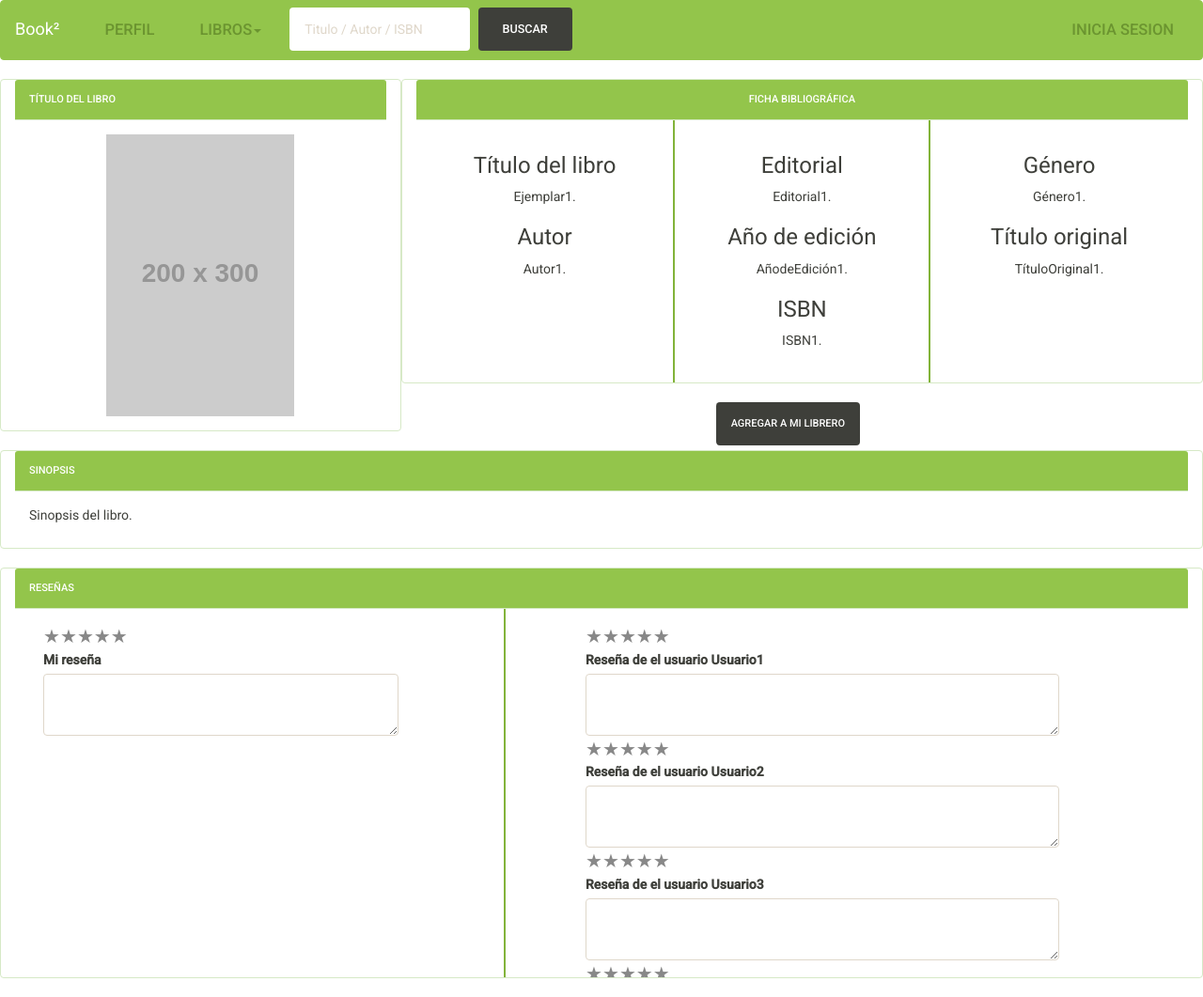
After one commit to bennymc/Proyecto, a PHP site: page /ejemplar.php in a window 1280 px wide. The commit adds this page. Shown: the whole page at 94% size. Run offline with PHP 8.4, Linux system fonts and the light colour scheme; grey boxes labelled with a size stand in for pictures from a placeholder-image service; some libraries are stand-ins or nearby versions.

Commit message:
Página para ejemplares

```diff
--- a/css/estilos.css
+++ b/css/estilos.css
@@ -56,7 +56,7 @@ div#contenedorlogin{
 h1#librero{
 	font-size: 3em;
 	color: black;
-	font-style: italic ;
+	/*font-style: italic ;*/
 }
 
 img#fotodeperfil{
@@ -74,8 +74,6 @@ h1#nombredeperfil{
 	text-align: center;
 }
 img#librodestacado{
-
-
 	border-radius: 5%;
 	border: solid #66971F;
 	box-shadow:1px 1px 30px 4px rgba(0,0,0,0.4);
@@ -92,3 +90,39 @@ img#librodestacado{
 a#editarperfil{
 	margin-bottom: 50px;
 }
+#ficha{
+	float: left;
+}
+
+.ec-stars-wrapper {
+	font-size: 0;
+	display: inline-block;
+}
+.ec-stars-wrapper a {
+	text-decoration: none;
+	display: inline-block;
+	font-size: 32px;
+	font-size: 2rem;
+
+	color: #888;
+}
+
+.ec-stars-wrapper:hover a {
+	color: rgb(39, 130, 228);
+}
+.ec-stars-wrapper > a:hover ~ a {
+	color: #888;
+}
+#userreview{
+	padding-left: 5em;
+	height: 28em;
+	overflow: scroll;
+	border-left: 2px solid #82B33A;
+}
+#ficha{
+	text-align: center;
+}
+.fichac{
+	border-left: 2px solid #82B33A;
+	border-right: 2px solid #82B33A;
+}
--- /dev/null
+++ b/ejemplar.php
@@ -0,0 +1,162 @@
+ 	<?php
+				include "includes/navbar.html";
+	?>
+			<div class="panel panel-success col-md-4">
+				  <div class="panel-heading">
+				    <h1 class="panel-title" id="titulo">Título del libro</h1>
+				  </div>
+				  <div class="panel-body">
+				    <img class="center-block" id="ejemplar" src="http://placehold.it/200x300" alt="Ejemplar">
+				  </div>
+	    	</div>
+	    	<div class="panel panel-success col-md-8" id="ficha">
+				  <div class="panel-heading">
+				    <h1 class="panel-title">Ficha bibliográfica</h1>
+				  </div>
+				  <div class="panel-body col-md-4">
+					  <h3>Título del libro</h3>
+					  <p>
+					  	Ejemplar1.
+					  </p>
+					  <h3>Autor</h3>
+					  <p>
+					  	Autor1.
+					  </p>
+				  </div>
+				   <div class="fichac panel-body col-md-4">
+				   	 <h3>Editorial</h3>
+					  <p>
+					  	Editorial1.
+					  </p>
+				  	 <h3>Año de edición</h3>
+					  <p>
+					  	AñodeEdición1.
+					  </p>
+					  <h3>ISBN</h3>
+					  <p>
+					  	ISBN1.
+					  </p>
+					  <h3></h3>
+					  <p>
+					  </p>
+				  </div>
+				   <div class="panel-body col-md-4">
+						<h3>Género</h3>
+					  <p>
+					  	Género1.
+					  </p>
+					  <h3>Título original</h3>
+					  <p>
+					  	TítuloOriginal1.
+					  </p>
+				  </div>
+	    	</div>
+	    	<div class="form-group">
+					  <div class="col-md-4 col-md-offset-3">
+					    <button id="agregar" name="agregar" class="btn btn-default">Agregar a mi librero</button>
+					  </div>
+					</div>
+	    	<div class="panel panel-success col-md-12">
+				  <div class="panel-heading">
+				    <h1 class="panel-title" id="sinopsis">Sinopsis</h1>
+				  </div>
+				  <div class="panel-body ">
+				  <p>
+				  	Sinopsis del libro.
+				  </p>
+				  </div>
+	    	</div>
+	    	<div class="panel panel-success col-md-12">
+			    <div class="panel-heading">
+			    	<h1 class="panel-title">Reseñas</h1>
+			    </div>
+			    <div class="panel-body col-md-5">
+				    <div class="ec-stars-wrapper col-md-4">
+						<a href="#" data-value="1" title="Votar con 1 estrellas">&#9733;</a>
+						<a href="#" data-value="2" title="Votar con 2 estrellas">&#9733;</a>
+						<a href="#" data-value="3" title="Votar con 3 estrellas">&#9733;</a>
+						<a href="#" data-value="4" title="Votar con 4 estrellas">&#9733;</a>
+						<a href="#" data-value="5" title="Votar con 5 estrellas">&#9733;</a>
+					</div>
+					<noscript>Necesitas tener habilitado javascript para poder votar</noscript>
+					<div class="form-group">
+					  <label class="col-md-12 control-label" for="reseña">Mi reseña</label>
+					  <div class="col-md-10">
+					    <textarea class="form-control" id="reseña" name="reseña"></textarea>
+					  </div>
+					</div>
+	    		</div>
+	    		<div class="panel-body col-md-7" id="userreview">
+				    <div class="ec-stars-wrapper col-md-4">
+						<a href="#" data-value="1" title="Votar con 1 estrellas">&#9733;</a>
+						<a href="#" data-value="2" title="Votar con 2 estrellas">&#9733;</a>
+						<a href="#" data-value="3" title="Votar con 3 estrellas">&#9733;</a>
+						<a href="#" data-value="4" title="Votar con 4 estrellas">&#9733;</a>
+						<a href="#" data-value="5" title="Votar con 5 estrellas">&#9733;</a>
+					</div>
+					<noscript>Necesitas tener habilitado javascript para poder votar</noscript>
+					<div class="form-group">
+					  <label class="col-md-12 control-label" for="reseña">Reseña de el usuario Usuario1</label>
+					  <div class="col-md-10">
+					    <textarea class="form-control" id="reseña" name="reseña"></textarea>
+					  </div>
+					</div>
+					<div class="ec-stars-wrapper col-md-4">
+						<a href="#" data-value="1" title="Votar con 1 estrellas">&#9733;</a>
+						<a href="#" data-value="2" title="Votar con 2 estrellas">&#9733;</a>
+						<a href="#" data-value="3" title="Votar con 3 estrellas">&#9733;</a>
+						<a href="#" data-value="4" title="Votar con 4 estrellas">&#9733;</a>
+						<a href="#" data-value="5" title="Votar con 5 estrellas">&#9733;</a>
+					</div>
+					<noscript>Necesitas tener habilitado javascript para poder votar</noscript>
+					<div class="form-group">
+					  <label class="col-md-12 control-label" for="reseña">Reseña de el usuario Usuario2</label>
+					  <div class="col-md-10">
+					    <textarea class="form-control" id="reseña" name="reseña"></textarea>
+					  </div>
+					</div>
+					<div class="ec-stars-wrapper col-md-4">
+						<a href="#" data-value="1" title="Votar con 1 estrellas">&#9733;</a>
+						<a href="#" data-value="2" title="Votar con 2 estrellas">&#9733;</a>
+						<a href="#" data-value="3" title="Votar con 3 estrellas">&#9733;</a>
+						<a href="#" data-value="4" title="Votar con 4 estrellas">&#9733;</a>
+						<a href="#" data-value="5" title="Votar con 5 estrellas">&#9733;</a>
+					</div>
+					<noscript>Necesitas tener habilitado javascript para poder votar</noscript>
+					<div class="form-group">
+					  <label class="col-md-12 control-label" for="reseña">Reseña de el usuario Usuario3</label>
+					  <div class="col-md-10">
+					    <textarea class="form-control" id="reseña" name="reseña"></textarea>
+					  </div>
+					</div>
+					<div class="ec-stars-wrapper col-md-4">
+						<a href="#" data-value="1" title="Votar con 1 estrellas">&#9733;</a>
+						<a href="#" data-value="2" title="Votar con 2 estrellas">&#9733;</a>
+						<a href="#" data-value="3" title="Votar con 3 estrellas">&#9733;</a>
+						<a href="#" data-value="4" title="Votar con 4 estrellas">&#9733;</a>
+						<a href="#" data-value="5" title="Votar con 5 estrellas">&#9733;</a>
+					</div>
+					<noscript>Necesitas tener habilitado javascript para poder votar</noscript>
+					<div class="form-group">
+					  <label class="col-md-12 control-label" for="reseña">Reseña de el usuario Usuario4</label>
+					  <div class="col-md-10">
+					    <textarea class="form-control" id="reseña" name="reseña"></textarea>
+					  </div>
+					</div>
+					<div class="ec-stars-wrapper col-md-4">
+						<a href="#" data-value="1" title="Votar con 1 estrellas">&#9733;</a>
+						<a href="#" data-value="2" title="Votar con 2 estrellas">&#9733;</a>
+						<a href="#" data-value="3" title="Votar con 3 estrellas">&#9733;</a>
+						<a href="#" data-value="4" title="Votar con 4 estrellas">&#9733;</a>
+						<a href="#" data-value="5" title="Votar con 5 estrellas">&#9733;</a>
+					</div>
+					<noscript>Necesitas tener habilitado javascript para poder votar</noscript>
+					<div class="form-group">
+					  <label class="col-md-12 control-label" for="reseña">Reseña de el usuario Usuario5</label>
+					  <div class="col-md-10">
+					    <textarea class="form-control" id="reseña" name="reseña"></textarea>
+					  </div>
+					</div>
+					<a href="#" class="col-md-12">Ver más reseñas</a>
+	    		</div>
+	    	</div>
--- a/includes/navbar.html
+++ b/includes/navbar.html
@@ -1,7 +1,7 @@
 <html lang="es">
 <head>
    <meta charset="UTF-8"/>
-   <title>BOOKS</title>
+   <title>Book²</title>
 
    	<link href="./css/bootstrap.min.css" rel="stylesheet" media="screen">
 	<link href="./css/estilos.css" rel="stylesheet" media="screen">
@@ -19,7 +19,7 @@
 	        <span class="icon-bar"></span>
 	        <span class="icon-bar"></span>
 	      </button>
-	      <a class="navbar-brand" href="index.php">PRINCIPAL</a>
+	      <a class="navbar-brand" href="index.php">Book²</a>
 	    </div>
 
 	    <div class="collapse navbar-collapse" id="bs-example-navbar-collapse-2">
@@ -48,7 +48,7 @@
 	        <button type="submit" class="btn btn-default"id="botonbuscar">BUSCAR</button>
 	      </form>
 	      <ul class="nav navbar-nav navbar-right">
-	        <li><a href="#">Inicia Sesion</a></li>
+	        <li><a href="./login.php">Inicia Sesion</a></li>
 	      </ul>
 	    </div>
 	  </div>
--- a/index.php
+++ b/index.php
@@ -80,7 +80,7 @@
 
 					<div class="form-group">
 						<div class="col-lg-10 col-lg-offset-2">
-						<button type="submit" class="btn btn-primary" id="btnlogin">Entrar</button>
+						<button type="submit" class="btn btn-default" id="btnlogin">Entrar</button>
 						</div>
 
 					</div>
--- a/libros.php
+++ b/libros.php
@@ -7,7 +7,7 @@
     			<h3 class="panel-title" id="grande">Genero 1.</h3>
   			</div>
   			<div class="panel-body">
-	  			<img src="http://placehold.it/100x100">
+				<a href="ejemplar.php"><img   src="http://placehold.it/100x100" alt="Libro"></a>
 	  			<img src="http://placehold.it/100x100">
 	  			<img src="http://placehold.it/100x100">
 	  			<img src="http://placehold.it/100x100">
--- a/perfil.php
+++ b/perfil.php
@@ -1,8 +1,6 @@
  	<?php
 				include "includes/navbar.html";
-			?>
-
-
+	?>
 
 	    <aside class="col-md-3">
 	    	<div class="panel panel-success">
@@ -52,7 +50,7 @@
 					 <p> Todos los libros que el usuario agrega.<br/><br/></p>
 					 <div id="enlibrero" >
 					 	<p>TITULO</p>
-					 	<img   src="http://placehold.it/100x150" alt="Libro"  	>
+					 	<a href="ejemplar.php"><img   src="http://placehold.it/100x150" alt="Libro"></a>
 					 	<p>STATUS</p>
 					 </div>
 					 <div id="enlibrero">
--- a/registro.php
+++ b/registro.php
@@ -41,7 +41,7 @@
 					<div class="form-group">
 					  <label class="col-md-4 control-label" for="username">Nombre de usuario</label>
 					  <div class="col-md-5">
-					    <input id="username" name="username" placeholder="" class="form-control input-md" required="">
+					    <input id="username" name="username" type="text" placeholder="" class="form-control input-md" required="">
 					  </div>
 					</div>
 					<div class="form-group">
```
Also changed, not shown: login.php (added, +35 -0 lines).
